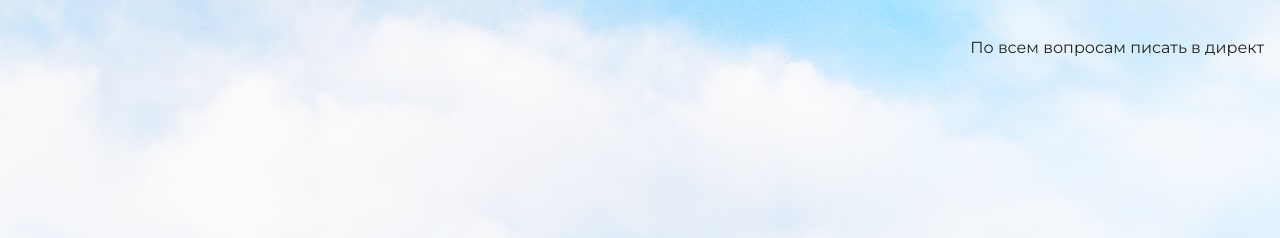
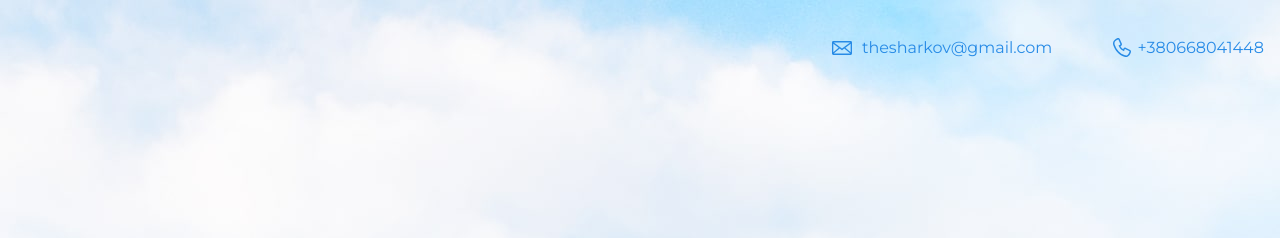
Before and after one commit to nagiban/mysite, a plain HTML site: page index.html in a window 1280 px wide. Shown: the top 238 px of the page. Drawn offline with nearby package versions, Linux system fonts and the light colour scheme.

Commit message:
Add files via upload

```diff
--- a/index.html
+++ b/index.html
@@ -10,7 +10,8 @@
   <body>
     <header class="page-header">
 	<div class="container">
-      По всем вопросам писать в директ
+      <a class="header-email" href="mailto:thesharkov@gmail.com">thesharkov@gmail.com</a>
+	  <a class="header-phone" href="tel:+380668041448">+380668041448</a>
 	  </div>
     </header>
 
```
